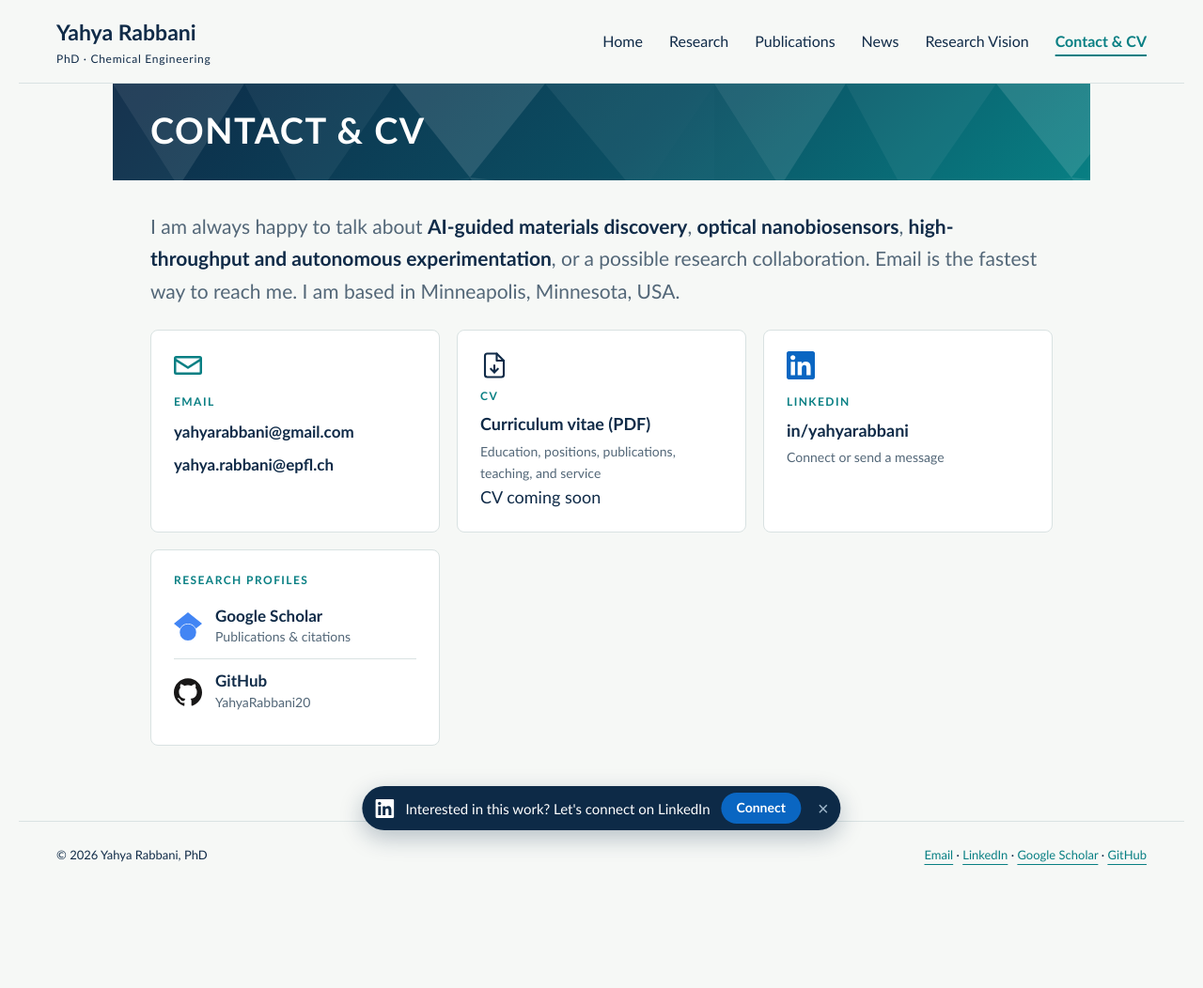
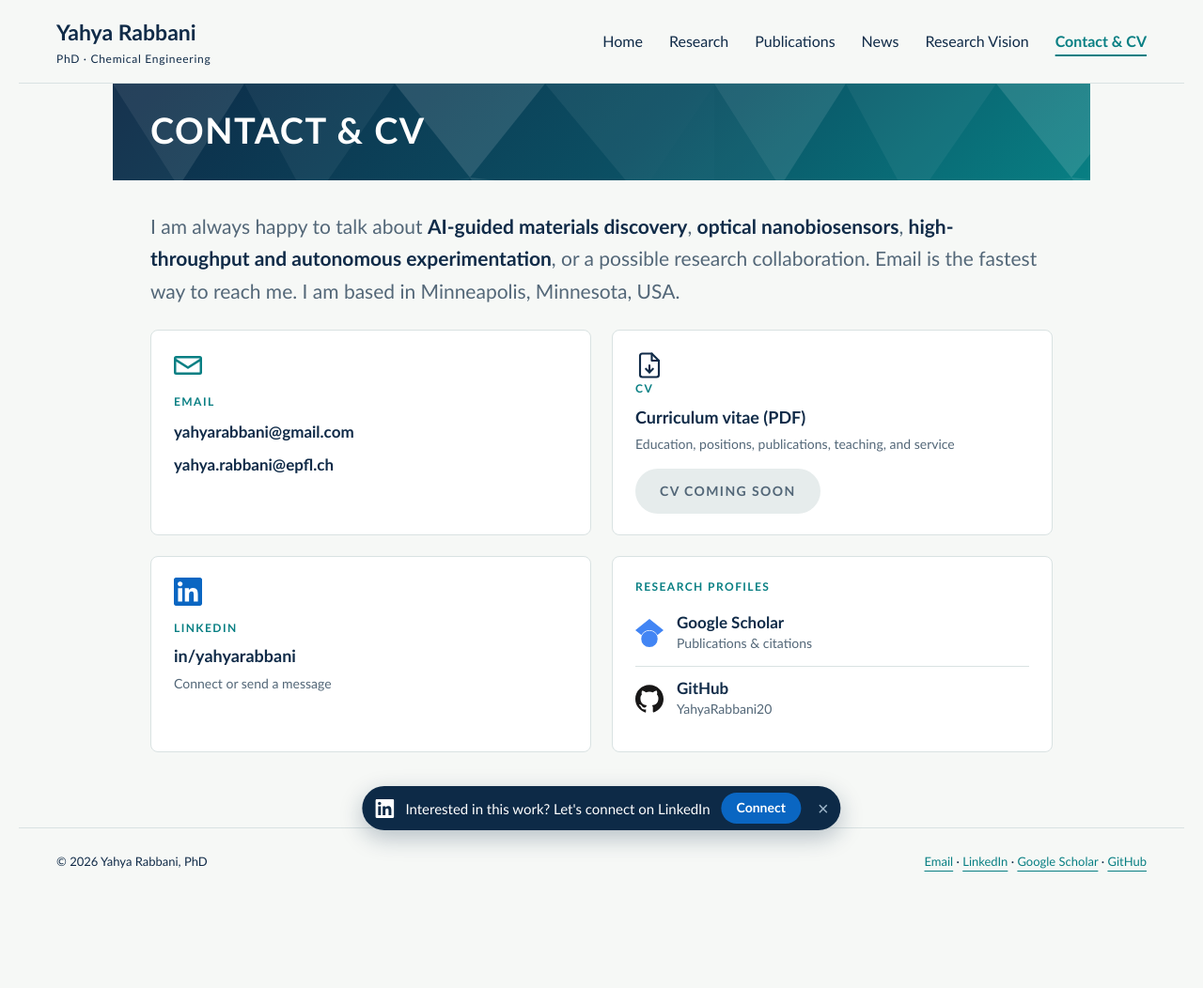
Before and after one commit to YahyaRabbani20/YahyaRabbani, a Jekyll site: the page built from _pages/contact.md, in a window 1280 px wide. Shown: the whole page at 94% size. Built offline with Jekyll 4.4.1, drawn with Linux system fonts in a browser that asks for light colours.

Commit message:
Contact & CV styles

```diff
--- a/assets/css/portfolio.css
+++ b/assets/css/portfolio.css
@@ -203,3 +203,11 @@ body{padding-bottom:84px}
 .news-link{font-weight:700;color:#1f6fa8;text-decoration:none}
 .news-link:hover{text-decoration:underline}
 @media(max-width:700px){.news-item{grid-template-columns:1fr;gap:14px}.news-pic{max-width:360px}.news-year{font-size:24px}}
+
+/* ===== Contact & CV ===== */
+.contact-grid.two{display:grid;grid-template-columns:repeat(2,minmax(0,1fr));gap:22px}
+.cv-card{display:flex;flex-direction:column}
+.cv-btn{align-self:flex-start;margin-top:14px;display:inline-flex;align-items:center;justify-content:center;height:48px;padding:0 26px;border-radius:999px;background:var(--ink);color:#fff!important;font-size:14px;font-weight:700;letter-spacing:.1em;text-transform:uppercase;text-decoration:none;transition:background .2s}
+.cv-btn:hover{background:#1f6fa8}
+.cv-btn.is-off{background:#e6ecec;color:var(--muted)!important;cursor:default}
+@media(max-width:700px){.contact-grid.two{grid-template-columns:1fr}}
```
